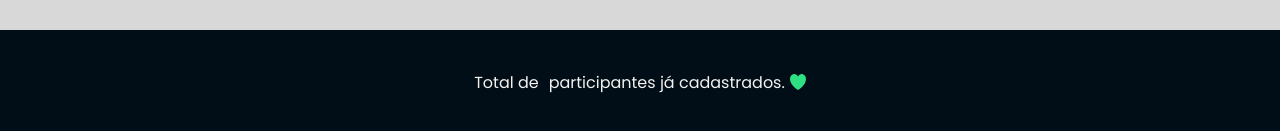
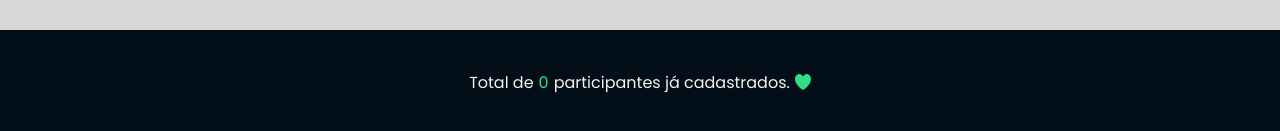
Before and after one commit to ETS-ReactNative2/web-nexhackathon, a React (Create React App) app: page / in a window 1280 px wide. Shown: the part 3968-4099 px from the top of the page. Built offline with nearby package versions, Linux system fonts and the light colour scheme; no server answers.

Commit message:
fix: static footer data

```diff
--- a/src/presenter/screens/Landing/components/Footer/index.js
+++ b/src/presenter/screens/Landing/components/Footer/index.js
@@ -23,7 +23,7 @@ function Footer(){
 
   return(
     <Content>
-      <Text>Total de <GreenText>{connections}</GreenText> participantes já cadastrados.<Icon src={Heart} /></Text>
+      <Text>Total de <GreenText>0</GreenText> participantes já cadastrados.<Icon src={Heart} /></Text>
     </Content>
   )
 }
```
Also changed, not shown: src/_assets/images/Montain.svg.
